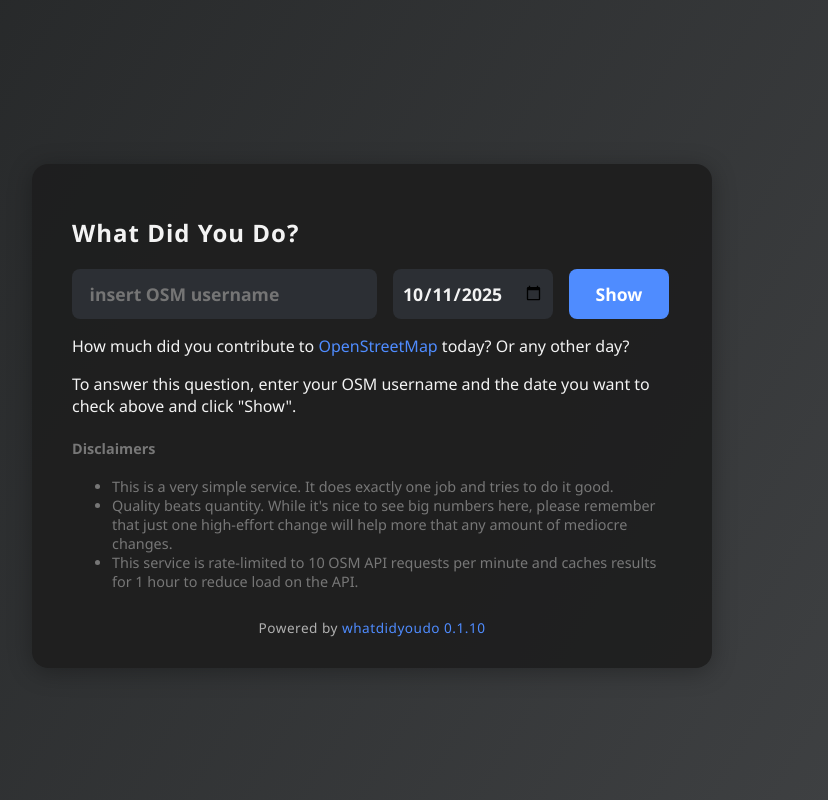
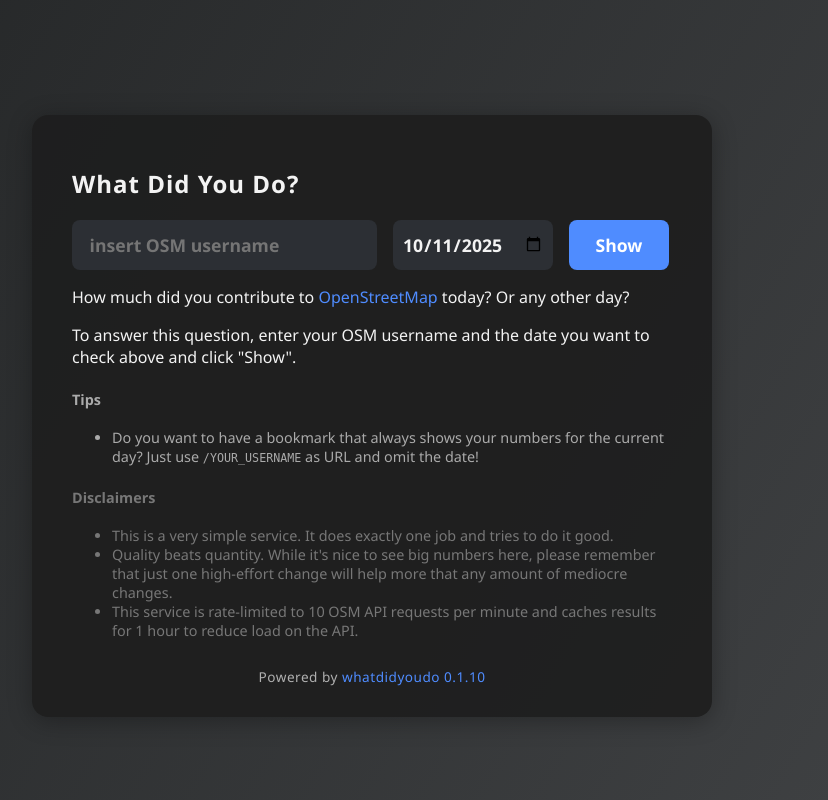
Before and after one commit to rompe/whatdidyoudo, a Flask app: page / in a window 1280 px wide. Shown: the whole page, without its empty margins (268-1096 px from the left). Run offline with Flask 3, Linux system fonts and the light colour scheme.

Commit message:
Add support for /USER url format
This request will always show USER's numbers
for the current day and is meant to be bookmarked.

```diff
--- a/whatdidyoudo/app.py
+++ b/whatdidyoudo/app.py
@@ -56,6 +56,7 @@ def get_changes(user: str, date: str):
 
 
 @app.route('/')
+@app.route('/<user>/')
 @app.route('/<user>')
 @app.route('/<user>/<date>')
 def whatdidyoudo(user: str | None = None, date: str | None = None) -> str:
@@ -63,9 +64,11 @@ def whatdidyoudo(user: str | None = None, date: str | None = None) -> str:
     changes: defaultdict[str, int] = defaultdict(int)
     changesets = 0
     error = ""
-    if user and date:
+    if user:
+        today = datetime.date.today().isoformat()
+        if not date:
+            date = today
         try:
-            today = datetime.date.today().isoformat()
             if date != today:
                 cache_key = f"changes_{user}_{date}"
                 cached = cache.get(cache_key)  # type: ignore
--- a/whatdidyoudo/static/style.css
+++ b/whatdidyoudo/static/style.css
@@ -96,6 +96,11 @@ a:hover {
     text-decoration: underline;
 }
 
+.note {
+    font-size: 0.9em;
+    color: #aaa;
+    margin-top: 1.5em;
+}
 .disclaimer {
     font-size: 0.9em;
     color: #777;
--- a/whatdidyoudo/templates/form.html
+++ b/whatdidyoudo/templates/form.html
@@ -37,7 +37,7 @@
             <p><a href="https://www.openstreetmap.org/user/{{ user }}">{{ user }}</a> did {{ changes.values() | sum }} changes in {{ changesets }} changeset{{ "s" if changesets > 1 else ""  }} on {{ date }}:</p>
             <ul>
             {% for app, count in changes.items() %}
-                <li>{{ count }} changes in {{ app }}</li>
+                <li>{{ count }} changes with {{ app }}</li>
             {% endfor %}
             </ul>
         {% else %}
@@ -50,6 +50,13 @@
         <p>
             To answer this question, enter your OSM username and the date you want to check above and click "Show".
         </p>
+        <div class="note">
+            <h4>Tips</h4>
+            <ul>
+                <li>Do you want to have a bookmark that always shows your numbers for the current day?
+                    Just use <code>/YOUR_USERNAME</code> as URL and omit the date!</li>
+            </ul>
+        </div>
         <div class="disclaimer">
             <h4>Disclaimers</h4>
             <ul>
```
